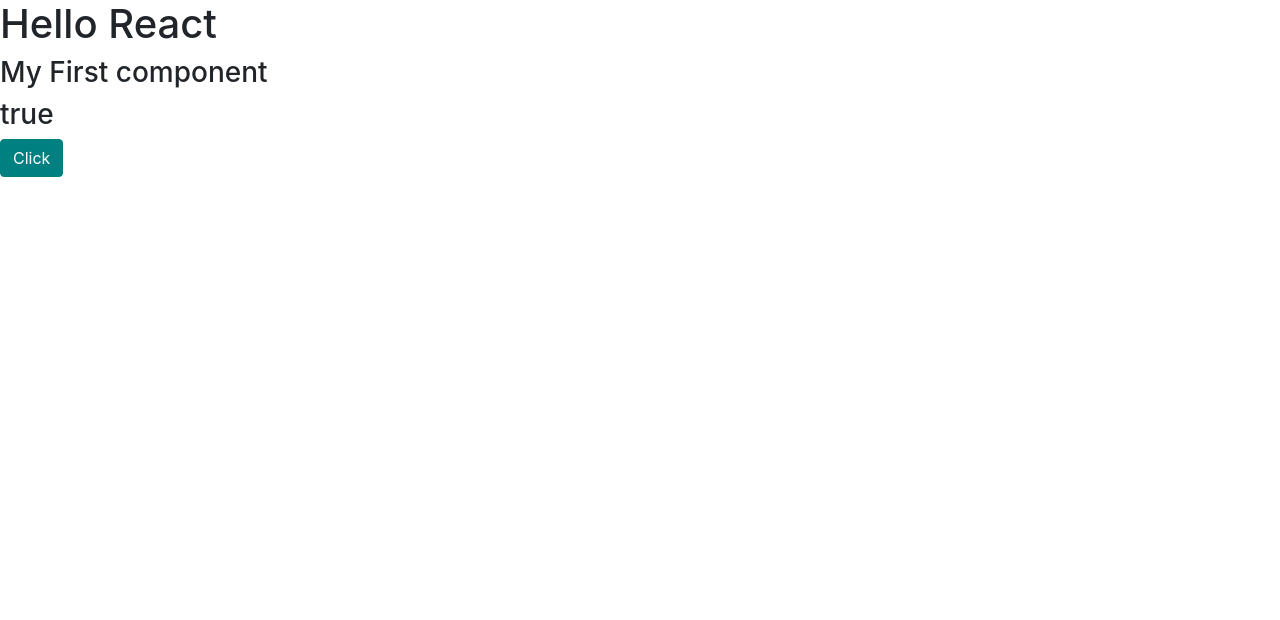
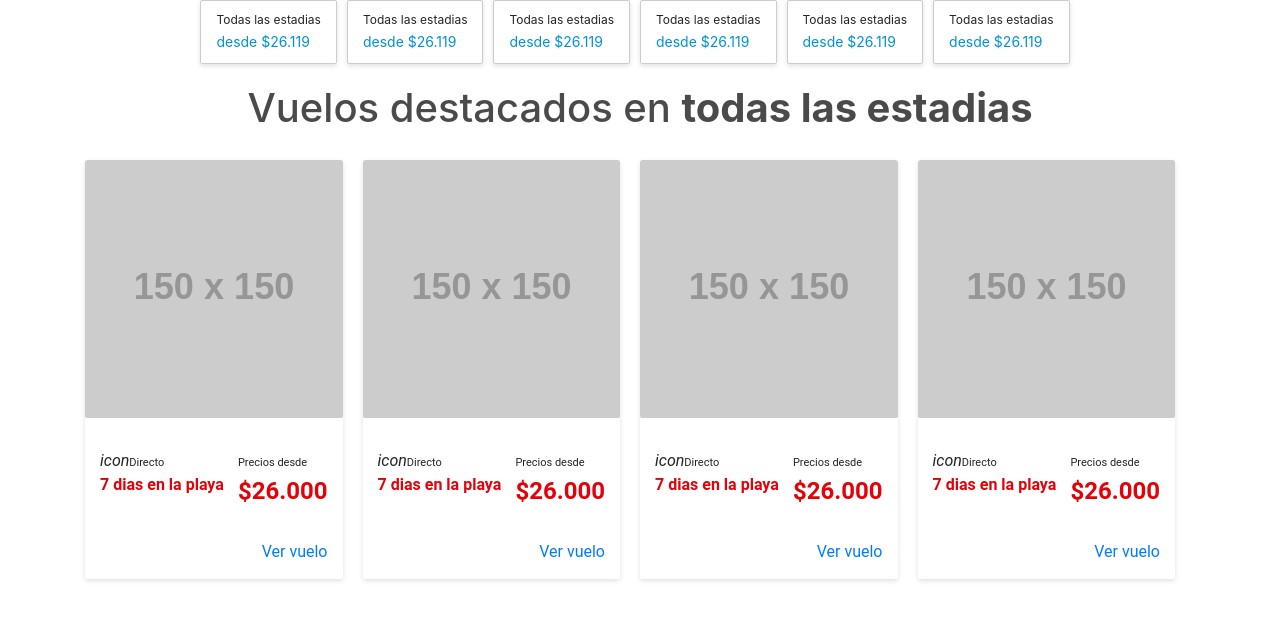
Before and after one commit to benitezLorena/avantripApp, a React app: page / in a window 1280 px wide. Built offline with nearby package versions, Linux system fonts and the light colour scheme; placeholder pictures from the web are drawn by us.

Commit message:
adding components

```diff
--- a/src/components/App.js
+++ b/src/components/App.js
@@ -1,34 +1,19 @@
-import React, { Component } from 'react'
+import React, { Component } from 'react';
+import CardList from "./CardList";
+import SearchResponseTitle from "./SearchResponseTitle";
+import CardListHeader from "./CardListHeader";
 
-class App extends Component {
+const App = () => {
+    return (
+        <div>
+            <main className="container">
+                <CardListHeader />
+                <SearchResponseTitle />
+                <CardList />
+            </main>
 
-    state = {
-        task: {
-            title: 'My First component',
-            done: true
-        }
-    };
-
-    handleClick = () => {
-        const task = this.state.task;
-        task.done = !task.done;
-        this.setState({
-            task
-        });
-    }
-
-    render() {
-        return (
-            <div>
-                <h3>{this.state.task.title}</h3>
-                <h3>{this.state.task.done.toString()}</h3>
-                <button onClick={this.handleClick} className="btn btn-primary">
-                    Click
-                </button>
-            </div>
-        )
-    }
-
+        </div>
+    )
 }
 
 export default App;
--- /dev/null
+++ b/src/components/Card.js
@@ -0,0 +1,32 @@
+import React from 'react';
+import './styles/card.scss';
+
+const Card = () => {
+    return(
+        <div className="contentCard">
+            <a className="contentActionCard">
+                <figure>
+                        <img src="https://via.placeholder.com/150" alt="img" />
+                </figure>
+                <div className="contentArticles">
+                    <article>
+                        <div>
+                            <i className="glyphicon glyphicon-plane">icon</i>
+                            <span>Directo</span>
+                        </div>
+                        <p>7 dias en la playa</p>
+                    </article>
+                    <article className="contentPrice">
+                        <span>Precios desde</span>
+                        <p>$26.000</p>
+                    </article>
+                </div>
+                <div className="actionLink">
+                    <a href="https://www.avantrip.com/">Ver vuelo</a>
+                </div>
+            </a>
+        </div>
+    )
+}
+
+export default Card;
--- /dev/null
+++ b/src/components/CardHeader.js
@@ -0,0 +1,16 @@
+import React from "react";
+
+import "./styles/card-header.scss";
+
+const CardHeader = () => {
+    return(
+        <>
+            <article className="contentCardHeader">
+                <p>Todas las estadias</p>
+                <a href="" className="offerPriceSince">desde $26.119</a>
+            </article>
+        </>
+    )
+}
+
+export default CardHeader;
--- /dev/null
+++ b/src/components/CardList.js
@@ -0,0 +1,18 @@
+import React from "react";
+import Card from "./Card";
+
+const CardList = () => {
+    return(
+        <>
+            <div className="row no-gutters">
+                <div className="col-sm-12 col-lg-3"><Card /></div>
+                <div className="col-sm-12 col-lg-3"><Card /></div>
+                <div className="col-sm-12 col-lg-3"><Card /></div>
+                <div className="col-sm-12 col-lg-3"><Card /></div>
+            </div>
+        </>
+    )
+
+}
+
+export default CardList;
--- /dev/null
+++ b/src/components/CardListHeader.js
@@ -0,0 +1,21 @@
+import React from "react";
+import CardHeader from "./CardHeader";
+
+import "./styles/card-list-header.scss"
+
+const CardListHeader = () => {
+    return(
+        <>
+            <div className="row no-gutter contentListHeader">
+                <div col-sm-2><CardHeader /></div>
+                <div col-sm-2><CardHeader /></div>
+                <div col-sm-2><CardHeader /></div>
+                <div col-sm-2><CardHeader /></div>
+                <div col-sm-2><CardHeader /></div>
+                <div col-sm-2><CardHeader /></div>
+            </div>
+        </>
+    )
+}
+
+export default CardListHeader;
--- /dev/null
+++ b/src/components/SearchResponseTitle.js
@@ -0,0 +1,12 @@
+import React from "react";
+import "./styles/search-response-title.scss"
+
+const ResponseTitle = () => {
+    return(
+        <>
+            <h1>Vuelos destacados en <span>todas las estadias</span></h1>
+        </>
+    )
+}
+
+export default ResponseTitle;
--- /dev/null
+++ b/src/components/styles/card-header.scss
@@ -0,0 +1,16 @@
+.contentCardHeader{
+    border: 1px solid #ccc;
+    box-shadow: 0 2px 5px rgba(0, 0, 0, 0.12);
+    padding: 10px 15px;
+    border-radius: 2px;
+    margin-right: 10px;
+    p{
+        font-size: 12px;
+        margin-bottom: 0;
+    }
+    .offerPriceSince{
+        font-size: 14px;
+        color: #0192d5;
+        text-decoration: none;
+    }
+}
--- /dev/null
+++ b/src/components/styles/card-list-header.scss
@@ -0,0 +1,20 @@
+.contentListHeader{
+    display: -ms-flexbox;
+    display: -webkit-flex;
+    display: flex;
+    -webkit-flex-direction: row;
+    -ms-flex-direction: row;
+    flex-direction: row;
+    -webkit-flex-wrap: nowrap;
+    -ms-flex-wrap: nowrap;
+    flex-wrap: nowrap;
+    -webkit-justify-content: center;
+    -ms-flex-pack: center;
+    justify-content: center;
+    -webkit-align-content: flex-start;
+    -ms-flex-line-pack: start;
+    align-content: flex-start;
+    -webkit-align-items: flex-start;
+    -ms-flex-align: start;
+    align-items: flex-start;
+}
--- /dev/null
+++ b/src/components/styles/card.scss
@@ -0,0 +1,79 @@
+.contentCard{
+    margin-right: 20px;
+    min-height: 380px;
+    .contentActionCard{
+        display: -webkit-box;
+        display: -webkit-flex;
+        display: -ms-flexbox;
+        display: flex;
+        -webkit-flex-direction: column;
+        -ms-flex-direction: column;
+        flex-direction: column;
+        overflow: hidden;
+        margin-bottom: 20px;
+        font-family: Roboto;
+        -webkit-flex: 1 1 100%;
+        -ms-flex: 1 1 100%;
+        flex: 1 1 100%;
+        -webkit-transition: 0.3s ease;
+        transition: 0.3s ease;
+        box-shadow: 0 2px 5px rgba(0,0,0,0.12);
+        border-radius: 2px;
+        cursor: pointer;
+        &:hover{
+            transition: box-shadow .2s ease-out;
+            box-shadow: 0 10px 15px rgba(68,68,68,0.2);
+        }
+        img{
+            border-radius: 2px;
+            width: 100%;
+        }
+        .contentArticles{
+            padding: 15px;
+            display: -ms-flexbox;
+            display: -webkit-flex;
+            display: flex;
+            -webkit-flex-direction: row;
+            -ms-flex-direction: row;
+            flex-direction: row;
+            -webkit-flex-wrap: nowrap;
+            -ms-flex-wrap: nowrap;
+            flex-wrap: nowrap;
+            -webkit-justify-content: space-between;
+            -ms-flex-pack: justify;
+            justify-content: space-between;
+            -webkit-align-content: stretch;
+            -ms-flex-line-pack: stretch;
+            align-content: stretch;
+            -webkit-align-items: flex-start;
+            -ms-flex-align: start;
+            align-items: flex-start;
+            span{
+                font-size: 11px;
+            }
+            p{
+                color: #e1020a;
+                font-weight: bold;
+            }
+            .contentPrice{
+                p{
+                    font-size: 24px;
+                }
+            }
+        }
+        .actionLink{
+            padding: 0 15px 15px 15px;
+            display: inline-block;
+            text-align: right;
+            a{
+                text-decoration: none;
+            }
+        }
+    }
+}
+
+@media(max-width: 768px) {
+    .contentCard{
+        margin-right: 0;
+    }
+ }
--- /dev/null
+++ b/src/components/styles/header.scss
@@ -0,0 +1,3 @@
+.header{
+    background: darkolivegreen;
+}
--- /dev/null
+++ b/src/components/styles/search-response-title.scss
@@ -0,0 +1,9 @@
+h1{
+    padding: 20px 0;
+    font-size: 20px;
+    color: #4a4a4a;
+    text-align: center;
+    span{
+        font-weight: bold;
+    }
+}
--- a/src/index.html
+++ b/src/index.html
@@ -2,7 +2,8 @@
 <html lang="en">
 <head>
   <meta charset="UTF-8">
-  <title>React Webpack Boilerplate</title>
+  <meta name="viewport" content="width=device-width, initial-scale=1">
+  <title>Avantrip</title>
 </head>
 <body>
 
--- a/src/index.js
+++ b/src/index.js
@@ -1,14 +1,12 @@
 import React from "react";
 import {render} from "react-dom";
-
 import App from './components/App';
 
 const css = require('./index.scss');
 
 render(
-    <div>
-        <h1>Hello React</h1>
+    <>
         <App />
-    </div>,
+    </>,
     document.getElementById('app')
 );
--- a/src/index.scss
+++ b/src/index.scss
@@ -1,2 +1,2 @@
-$primary:teal;
 @import '~bootstrap/scss/bootstrap';
+@import '~bootstrap/scss/mixins/_breakpoints'
```
Also changed, not shown: src/components/Header.js (added, +15 -0 lines), src/images/back-header.jpg (added).
